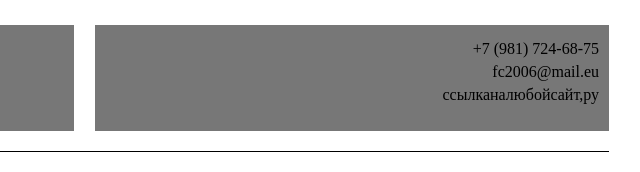
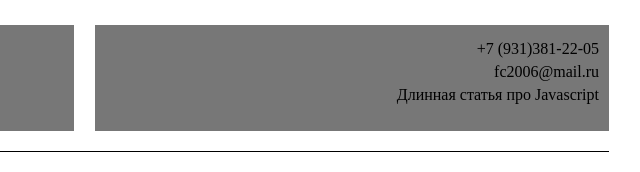
Before and after one commit to PinkHonkKongGmr/test_task_fr_mebelOrg, a website: page index.html in a window 1280 px wide. Shown: the top 172 px of the page, 420-1060 px from the left. Drawn offline with Linux system fonts and the light colour scheme.

Commit message:
ltlDecorateFix

```diff
--- a/css/main.css
+++ b/css/main.css
@@ -400,8 +400,10 @@ footer {
 
 .line {
   width: 100%;
-  border-top: 1px solid black;
+  border-top: 4px solid black;
   margin-bottom: 10px;
+  border-radius: 20px;
+
 }
 
 .humburger_hide {
@@ -419,10 +421,13 @@ footer {
 
 .cross {
   transform: rotate(45deg);
+  transition: .5s;
 }
 
 .cross2 {
+
   transform: rotate(-45deg);
+    transition: .6s;
 }
 
 .hide {
--- a/index.html
+++ b/index.html
@@ -25,10 +25,12 @@
 
 
 
-      <p>  +7 (981) 724-68-75 </p>
+      <p>  +7 (931)381-22-05 </p>
       <div class="flex nope" >
-<p>fc2006@mail.eu</p>
-<p>ссылканалюбойсайт,ру</p></div>
+<p>fc2006@mail.ru</p>
+<p>
+  <a href="https://habr.com/company/ruvds/blog/419369/" style="color:inherit;text-decoration:none;">Длинная статья про Javascript</a>
+</p></div>
 
       </div>
     </header>
```
